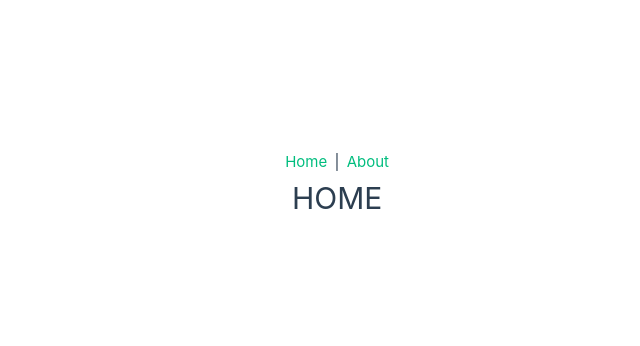
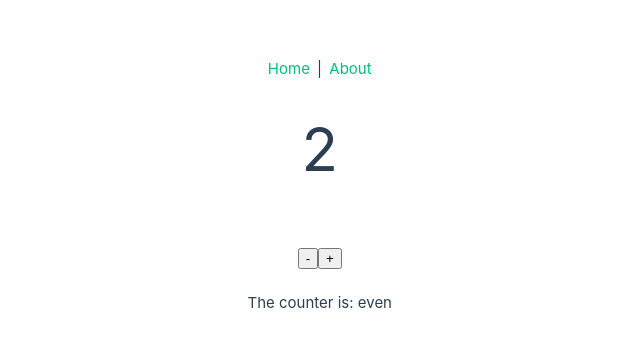
Before and after one commit to KayBeckmann/vue-messMeister, a Vue app: page / in a window 1280 px wide. Shown: the part 214-560 px from the top of the page, without its empty margins (248-888 px from the left). Built offline with nearby package versions, Linux system fonts and the light colour scheme.

Commit message:
First steps

```diff
--- a/src/views/HomeView.vue
+++ b/src/views/HomeView.vue
@@ -1,5 +1,47 @@
 <template>
   <div class="home">
-    <h1>HOME</h1>
+    <div class="count">{{ count }}</div>
+    <div class="buttons">
+      <button @click="decreaseCount">-</button>
+      <button @click="increaseCount">+</button>
+    </div>
+    <div>
+      The counter is: {{ oddOrEven }}
+    </div>
   </div>
 </template>
+
+<script setup>
+import { computed, ref } from 'vue'
+
+const count = ref(2)
+
+const increaseCount = ()=>{
+  count.value++
+}
+
+const decreaseCount = ()=>{
+  if(count.value > 0){
+    count.value--
+  }
+}
+
+const oddOrEven = computed(()=>{
+  if(count.value % 2 === 0){
+    return 'even'
+  }else{
+    return 'odd'
+  }
+})
+</script>
+
+<style scoped>
+.count{
+  font-size: 60px;
+  margin: 20px;
+}
+.buttons{
+  font-size: 40px;
+  margin: 10px;
+}
+</style>
```
